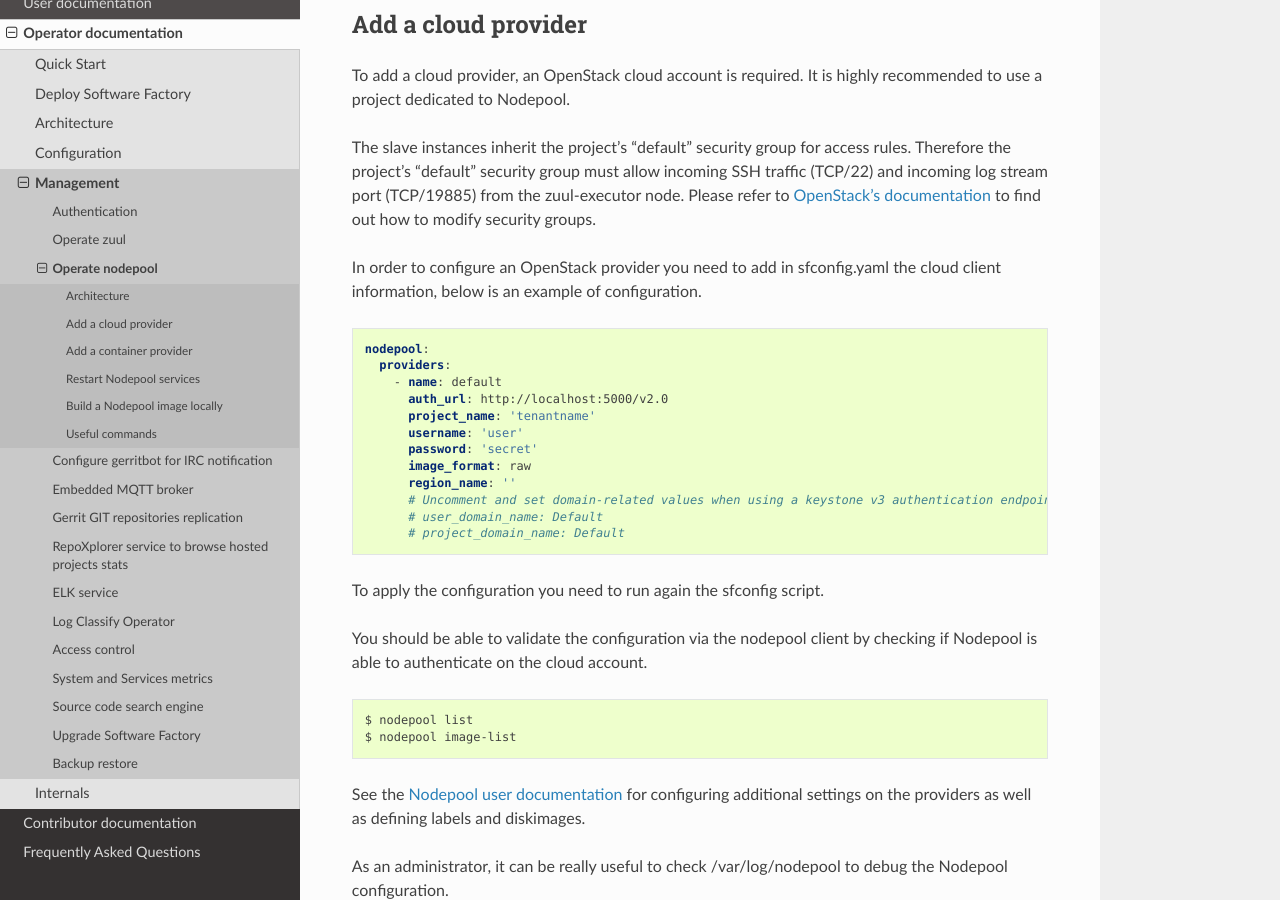
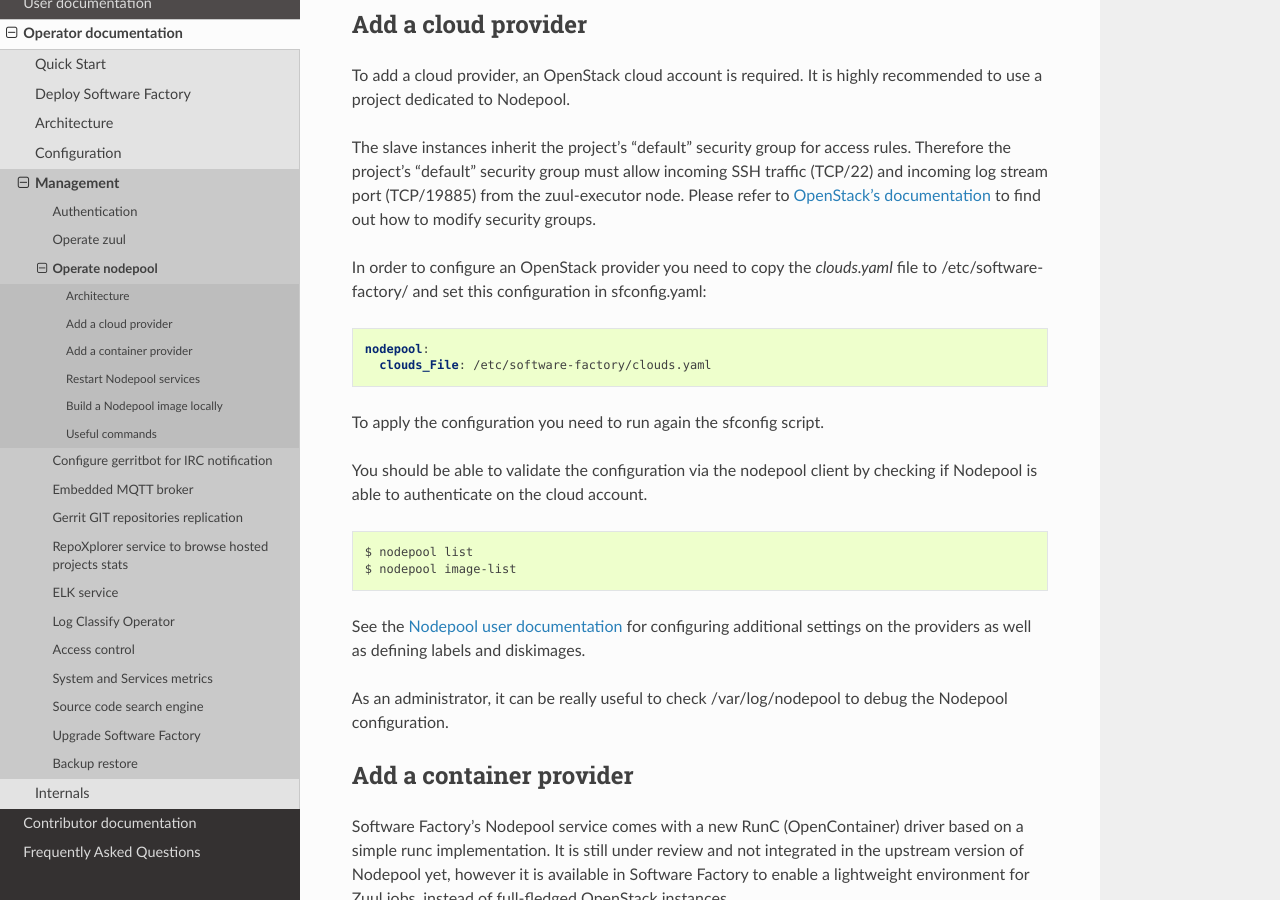
Before and after one commit to softwarefactory-project/sf-docs, a Sphinx documentation site: the page built from docs/operator/nodepool_operator.rst, in a window 1280 px wide and 900 px high, scrolled down 1817 px. Built offline with Sphinx 7.4.7 and the Read the Docs theme 2.0.0, drawn with Linux system fonts in a browser that asks for light colours.

```diff
--- a/docs/guides/index.rst
+++ b/docs/guides/index.rst
@@ -12,7 +12,9 @@ Deployment
 ----------
 
 .. toctree::
+   :maxdepth: 2
 
    github_deployment
    tenant_deployment
    unmanaged_tenant
+   third_party_ci
--- a/docs/operator/nodepool_operator.rst
+++ b/docs/operator/nodepool_operator.rst
@@ -114,23 +116,13 @@ node. Please refer to `OpenStack's documentation
 how to modify security groups.
 
 In order to configure an OpenStack provider you need
-to add in sfconfig.yaml the cloud client information, below is an example of
-configuration.
+to copy the *clouds.yaml* file to /etc/software-factory/ and set this configuration
+in sfconfig.yaml:
 
 .. code-block:: yaml
 
  nodepool:
-   providers:
-     - name: default
-       auth_url: http://localhost:5000/v2.0
-       project_name: 'tenantname'
-       username: 'user'
-       password: 'secret'
-       image_format: raw
-       region_name: ''
-       # Uncomment and set domain-related values when using a keystone v3 authentication endpoint
-       # user_domain_name: Default
-       # project_domain_name: Default
+   clouds_File: /etc/software-factory/clouds.yaml
 
 To apply the configuration you need to run again the sfconfig script.
 
--- a/docs/operator/zuul_operator.rst
+++ b/docs/operator/zuul_operator.rst
@@ -85,6 +85,8 @@ In /etc/software-factory/sfconfig.yaml add in *git_connections*:
     baseurl: https://review.gerrithub.io
 
 Then run **sfconfig** to apply the configuration.
+
+.. _zuul-github-app-create:
 
 Create a GitHub app
 -------------------
```
Also changed, not shown: other parts of docs/operator/nodepool_operator.rst (+2 -0 lines), docs/guides/third_party_ci.rst (added, +181 -0 lines).
